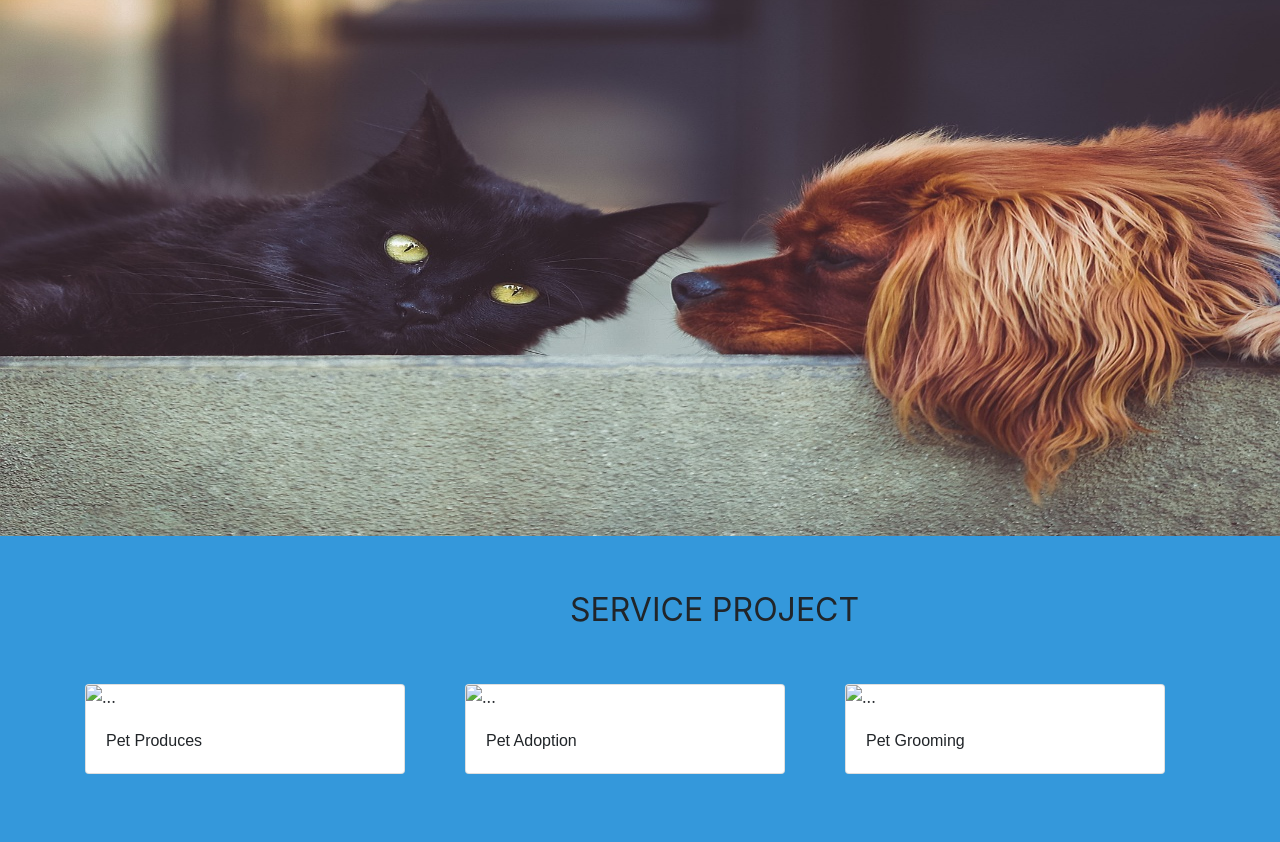
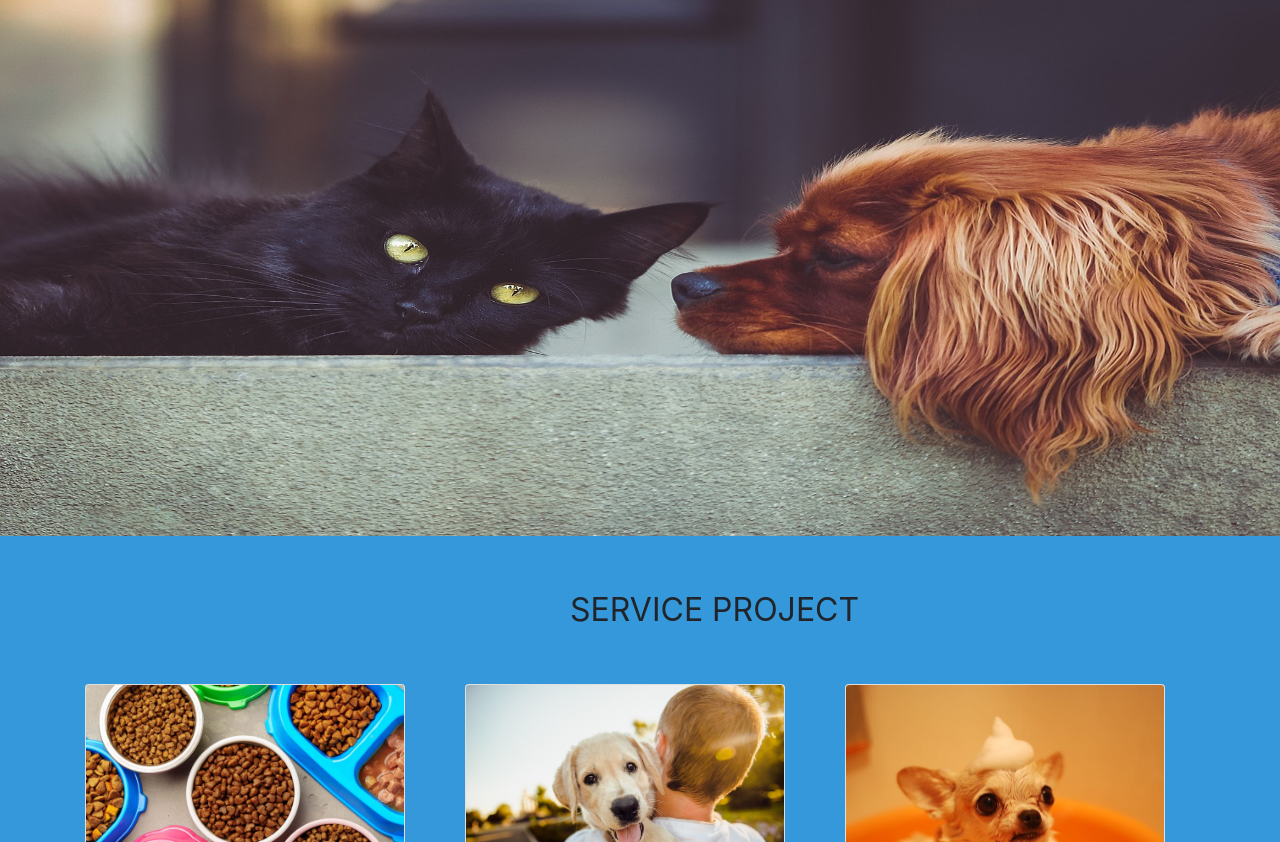
Before and after one commit to Jieg3120/Jiegu20.github.io, a plain HTML site: page index.html in a window 1280 px wide. Shown: the part 110-952 px from the top of the page. Drawn offline with nearby package versions, Linux system fonts and the light colour scheme.

Commit message:
Update index.html

```diff
--- a/index.html
+++ b/index.html
@@ -26,7 +26,7 @@
   <div class="row">
     <div class="col-sm">
      <div class="card" style="width: 20rem;">
-  <img src="images/pet1.jpg" class="card-img-top" alt="...">
+  <img src="pet1.jpg" class="card-img-top" alt="...">
   <div class="card-body">
     <p class="card-text">Pet Produces</p>
   </div>
@@ -34,7 +34,7 @@
     </div>
     <div class="col-sm">
      <div class="card" style="width: 20rem;">
-  <img src="images/pet2.jpg" class="card-img-top" alt="...">
+  <img src="pet2.jpg" class="card-img-top" alt="...">
   <div class="card-body">
     <p class="card-text">Pet Adoption</p>
   </div>
@@ -42,7 +42,7 @@
     </div>
     <div class="col-sm">
      <div class="card" style="width: 20rem;">
-  <img src="images/pet3.jpg" class="card-img-top" alt="...">
+  <img src="pet3.jpg" class="card-img-top" alt="...">
   <div class="card-body">
     <p class="card-text">Pet Grooming</p>
   </div>
```
